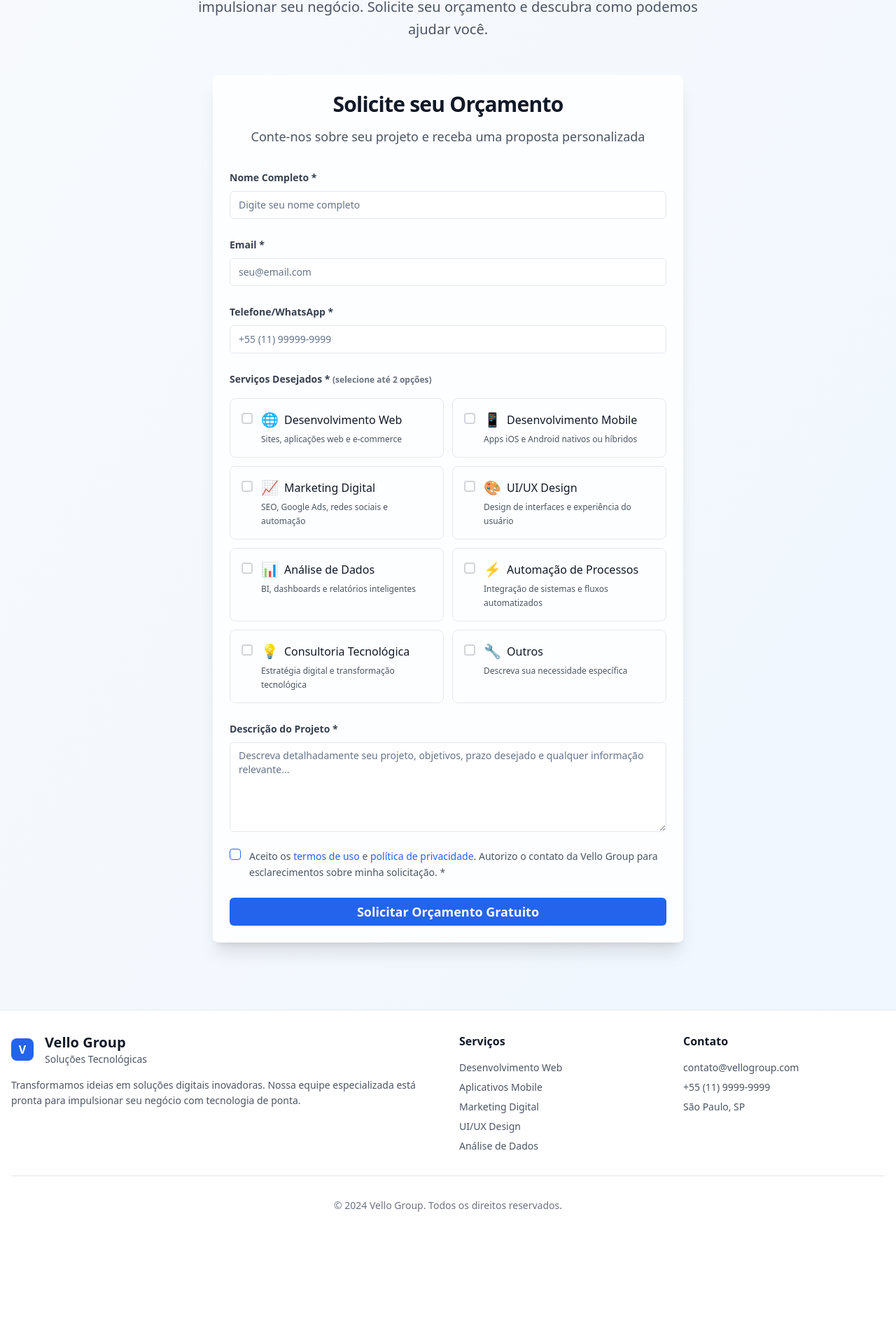
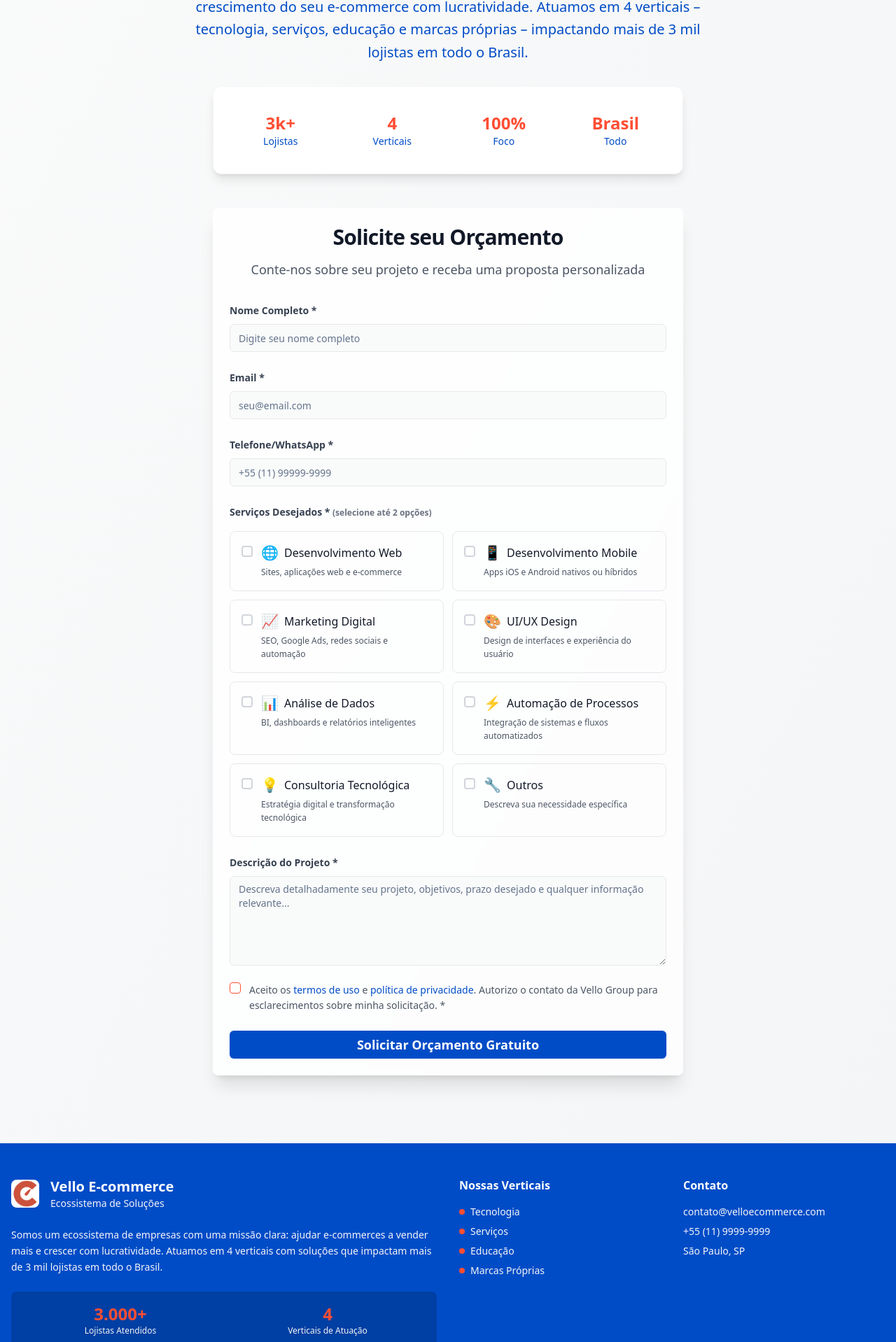
Before and after one commit to XxRuanOliveiraxX/vello-desafio-tecnico, a React (Vite) app: page / in a window 1280 px wide. Shown: the part 308-2226 px from the top of the page at 70% size. Before the commit the page ends 2073 px from the top, so only its background shows below. Built offline with nearby package versions, Linux system fonts and the light colour scheme.

Commit message:
feat: Style index page with Vello colors
Styled the index page with Vello's brand colors (#ff4e35, #003b8c, #f4f5f8, #000000) and replaced the existing logo with the provided one.

```diff
--- a/src/components/Footer.tsx
+++ b/src/components/Footer.tsx
@@ -1,48 +1,75 @@
 
 export const Footer = () => {
   return (
-    <footer className="bg-white border-t mt-16">
-      <div className="container mx-auto px-4 py-8">
+    <footer className="bg-vello-blue border-t mt-16">
+      <div className="container mx-auto px-4 py-12">
         <div className="grid grid-cols-1 md:grid-cols-4 gap-8">
           <div className="col-span-1 md:col-span-2">
-            <div className="flex items-center space-x-4 mb-4">
-              <div className="w-8 h-8 bg-vello-blue rounded-lg flex items-center justify-center">
-                <span className="text-white font-bold">V</span>
+            <div className="flex items-center space-x-4 mb-6">
+              <div className="w-10 h-10 rounded-lg flex items-center justify-center overflow-hidden bg-white">
+                <img
+                  src="/lovable-uploads/49e0e3b0-23ea-45fd-8b99-fd1b0c418e46.png"
+                  alt="Vello Logo"
+                  className="w-full h-full object-contain"
+                />
               </div>
               <div>
-                <h3 className="text-xl font-bold text-gray-900">Vello Group</h3>
-                <p className="text-sm text-gray-600">Soluções Tecnológicas</p>
+                <h3 className="text-xl font-bold text-white">Vello E-commerce</h3>
+                <p className="text-sm text-vello-gray">Ecossistema de Soluções</p>
               </div>
             </div>
-            <p className="text-gray-600 text-sm leading-relaxed">
-              Transformamos ideias em soluções digitais inovadoras.
-              Nossa equipe especializada está pronta para impulsionar seu negócio com tecnologia de ponta.
+            <p className="text-vello-gray text-sm leading-relaxed mb-6">
+              Somos um ecossistema de empresas com uma missão clara: ajudar e-commerces a vender mais e crescer com lucratividade.
+              Atuamos em 4 verticais com soluções que impactam mais de 3 mil lojistas em todo o Brasil.
             </p>
+            <div className="bg-vello-blue-dark rounded-lg p-4">
+              <div className="grid grid-cols-2 gap-4 text-center">
+                <div>
+                  <div className="text-2xl font-bold text-vello-orange">3.000+</div>
+                  <div className="text-xs text-vello-gray">Lojistas Atendidos</div>
+                </div>
+                <div>
+                  <div className="text-2xl font-bold text-vello-orange">4</div>
+                  <div className="text-xs text-vello-gray">Verticais de Atuação</div>
+                </div>
+              </div>
+            </div>
           </div>
 
           <div>
-            <h4 className="font-semibold text-gray-900 mb-4">Serviços</h4>
-            <ul className="space-y-2 text-sm text-gray-600">
-              <li>Desenvolvimento Web</li>
-              <li>Aplicativos Mobile</li>
-              <li>Marketing Digital</li>
-              <li>UI/UX Design</li>
-              <li>Análise de Dados</li>
+            <h4 className="font-semibold text-white mb-4">Nossas Verticais</h4>
+            <ul className="space-y-2 text-sm text-vello-gray">
+              <li className="flex items-center">
+                <span className="w-2 h-2 bg-vello-orange rounded-full mr-2"></span>
+                Tecnologia
+              </li>
+              <li className="flex items-center">
+                <span className="w-2 h-2 bg-vello-orange rounded-full mr-2"></span>
+                Serviços
+              </li>
+              <li className="flex items-center">
+                <span className="w-2 h-2 bg-vello-orange rounded-full mr-2"></span>
+                Educação
+              </li>
+              <li className="flex items-center">
+                <span className="w-2 h-2 bg-vello-orange rounded-full mr-2"></span>
+                Marcas Próprias
+              </li>
             </ul>
           </div>
 
           <div>
-            <h4 className="font-semibold text-gray-900 mb-4">Contato</h4>
-            <ul className="space-y-2 text-sm text-gray-600">
-              <li>contato@vellogroup.com</li>
+            <h4 className="font-semibold text-white mb-4">Contato</h4>
+            <ul className="space-y-2 text-sm text-vello-gray">
+              <li>contato@velloecommerce.com</li>
               <li>+55 (11) 9999-9999</li>
               <li>São Paulo, SP</li>
             </ul>
           </div>
         </div>
 
-        <div className="border-t mt-8 pt-8 text-center text-sm text-gray-500">
-          <p>&copy; 2024 Vello Group. Todos os direitos reservados.</p>
+        <div className="border-t border-vello-blue-dark mt-8 pt-8 text-center text-sm text-vello-gray">
+          <p>&copy; 2024 Vello E-commerce. Todos os direitos reservados.</p>
         </div>
       </div>
     </footer>
--- a/src/index.css
+++ b/src/index.css
@@ -1,3 +1,4 @@
+
 @tailwind base;
 @tailwind components;
 @tailwind utilities;
@@ -8,89 +9,82 @@ All colors MUST be HSL.
 
 @layer base {
   :root {
-    --background: 0 0% 100%;
-    --foreground: 222.2 84% 4.9%;
+    --background: 215 11% 98%;
+    --foreground: 0 0% 0%;
 
     --card: 0 0% 100%;
-    --card-foreground: 222.2 84% 4.9%;
+    --card-foreground: 0 0% 0%;
 
     --popover: 0 0% 100%;
-    --popover-foreground: 222.2 84% 4.9%;
+    --popover-foreground: 0 0% 0%;
 
-    --primary: 222.2 47.4% 11.2%;
-    --primary-foreground: 210 40% 98%;
+    --primary: 8 100% 60%;
+    --primary-foreground: 0 0% 100%;
 
-    --secondary: 210 40% 96.1%;
-    --secondary-foreground: 222.2 47.4% 11.2%;
+    --secondary: 215 11% 96%;
+    --secondary-foreground: 0 0% 0%;
 
-    --muted: 210 40% 96.1%;
-    --muted-foreground: 215.4 16.3% 46.9%;
+    --muted: 215 11% 96%;
+    --muted-foreground: 0 0% 40%;
 
-    --accent: 210 40% 96.1%;
-    --accent-foreground: 222.2 47.4% 11.2%;
+    --accent: 215 11% 96%;
+    --accent-foreground: 0 0% 0%;
 
     --destructive: 0 84.2% 60.2%;
-    --destructive-foreground: 210 40% 98%;
+    --destructive-foreground: 0 0% 100%;
 
-    --border: 214.3 31.8% 91.4%;
-    --input: 214.3 31.8% 91.4%;
-    --ring: 222.2 84% 4.9%;
+    --border: 215 11% 91%;
+    --input: 215 11% 91%;
+    --ring: 8 100% 60%;
 
     --radius: 0.5rem;
 
-    --sidebar-background: 0 0% 98%;
-
-    --sidebar-foreground: 240 5.3% 26.1%;
-
-    --sidebar-primary: 240 5.9% 10%;
-
-    --sidebar-primary-foreground: 0 0% 98%;
-
-    --sidebar-accent: 240 4.8% 95.9%;
-
-    --sidebar-accent-foreground: 240 5.9% 10%;
-
-    --sidebar-border: 220 13% 91%;
-
-    --sidebar-ring: 217.2 91.2% 59.8%;
+    --sidebar-background: 215 11% 98%;
+    --sidebar-foreground: 0 0% 20%;
+    --sidebar-primary: 8 100% 60%;
+    --sidebar-primary-foreground: 0 0% 100%;
+    --sidebar-accent: 215 11% 96%;
+    --sidebar-accent-foreground: 0 0% 0%;
+    --sidebar-border: 215 11% 91%;
+    --sidebar-ring: 8 100% 60%;
   }
 
   .dark {
-    --background: 222.2 84% 4.9%;
-    --foreground: 210 40% 98%;
+    --background: 0 0% 5%;
+    --foreground: 0 0% 95%;
 
-    --card: 222.2 84% 4.9%;
-    --card-foreground: 210 40% 98%;
+    --card: 0 0% 5%;
+    --card-foreground: 0 0% 95%;
 
-    --popover: 222.2 84% 4.9%;
-    --popover-foreground: 210 40% 98%;
+    --popover: 0 0% 5%;
+    --popover-foreground: 0 0% 95%;
 
-    --primary: 210 40% 98%;
-    --primary-foreground: 222.2 47.4% 11.2%;
+    --primary: 8 100% 60%;
+    --primary-foreground: 0 0% 100%;
 
-    --secondary: 217.2 32.6% 17.5%;
-    --secondary-foreground: 210 40% 98%;
+    --secondary: 0 0% 10%;
+    --secondary-foreground: 0 0% 95%;
 
-    --muted: 217.2 32.6% 17.5%;
-    --muted-foreground: 215 20.2% 65.1%;
+    --muted: 0 0% 10%;
+    --muted-foreground: 0 0% 65%;
 
-    --accent: 217.2 32.6% 17.5%;
-    --accent-foreground: 210 40% 98%;
+    --accent: 0 0% 10%;
+    --accent-foreground: 0 0% 95%;
 
     --destructive: 0 62.8% 30.6%;
-    --destructive-foreground: 210 40% 98%;
+    --destructive-foreground: 0 0% 95%;
 
-    --border: 217.2 32.6% 17.5%;
-    --input: 217.2 32.6% 17.5%;
-    --ring: 212.7 26.8% 83.9%;
-    --sidebar-background: 240 5.9% 10%;
-    --sidebar-foreground: 240 4.8% 95.9%;
-    --sidebar-primary: 224.3 76.3% 48%;
+    --border: 0 0% 15%;
+    --input: 0 0% 15%;
+    --ring: 8 100% 60%;
+    --sidebar-background: 0 0% 5%;
+    --sidebar-foreground: 0 0% 85%;
+    --sidebar-primary: 8 100% 60%;
     --sidebar-primary-foreground: 0 0% 100%;
-    --sidebar-accent: 240 3.7% 15.9%;
-    --sidebar-accent-foreground: 240 4.8% 95.9%;
-    --sidebar-border: 240 3.7% 15.9%;
-    --sidebar-ring: 217.2 91.2% 59.8%;
+    --sidebar-accent: 0 0% 10%;
+    --sidebar-accent-foreground: 0 0% 95%;
+    --sidebar-border: 0 0% 15%;
+    --sidebar-ring: 8 100% 60%;
   }
 }
 
--- a/src/pages/Index.tsx
+++ b/src/pages/Index.tsx
@@ -11,21 +11,41 @@ const Index = () => {
   console.log('Index page rendered, current view:', currentView);
 
   return (
-    <div className="min-h-screen bg-gradient-to-br from-slate-50 to-blue-50">
+    <div className="min-h-screen bg-gradient-to-br from-vello-gray-light to-vello-gray">
       <Header currentView={currentView} setCurrentView={setCurrentView} />
 
       <main className="container mx-auto px-4 py-8">
         {currentView === 'public' ? (
           <div className="max-w-4xl mx-auto">
             <div className="text-center mb-12 animate-fade-in">
-              <h1 className="text-4xl md:text-6xl font-bold text-gray-900 mb-6">
-                Transforme sua visão em
-                <span className="text-vello-blue block mt-2">realidade digital</span>
+              <h1 className="text-4xl md:text-6xl font-bold text-vello-black mb-6">
+                Ajudamos e-commerces a
+                <span className="text-vello-orange block mt-2">vender mais e crescer</span>
               </h1>
-              <p className="text-xl text-gray-600 max-w-3xl mx-auto leading-relaxed">
-                Na Vello Group, desenvolvemos soluções tecnológicas personalizadas para impulsionar seu negócio.
-                Solicite seu orçamento e descubra como podemos ajudar você.
+              <p className="text-xl text-vello-blue max-w-3xl mx-auto leading-relaxed mb-8">
+                Somos um ecossistema de empresas com uma missão clara: impulsionar o crescimento do seu e-commerce com lucratividade.
+                Atuamos em 4 verticais – tecnologia, serviços, educação e marcas próprias – impactando mais de 3 mil lojistas em todo o Brasil.
               </p>
+              <div className="bg-white rounded-xl p-6 shadow-lg border border-vello-gray max-w-2xl mx-auto">
+                <div className="grid grid-cols-2 md:grid-cols-4 gap-4 text-center">
+                  <div className="p-3">
+                    <div className="text-2xl font-bold text-vello-orange">3k+</div>
+                    <div className="text-sm text-vello-blue">Lojistas</div>
+                  </div>
+                  <div className="p-3">
+                    <div className="text-2xl font-bold text-vello-orange">4</div>
+                    <div className="text-sm text-vello-blue">Verticais</div>
+                  </div>
+                  <div className="p-3">
+                    <div className="text-2xl font-bold text-vello-orange">100%</div>
+                    <div className="text-sm text-vello-blue">Foco</div>
+                  </div>
+                  <div className="p-3">
+                    <div className="text-2xl font-bold text-vello-orange">Brasil</div>
+                    <div className="text-sm text-vello-blue">Todo</div>
+                  </div>
+                </div>
+              </div>
             </div>
             <BudgetForm />
           </div>
--- a/tailwind.config.ts
+++ b/tailwind.config.ts
@@ -26,13 +26,13 @@ export default {
 				background: 'hsl(var(--background))',
 				foreground: 'hsl(var(--foreground))',
 				primary: {
-					DEFAULT: 'hsl(221 83% 53%)',
-					foreground: 'hsl(210 40% 98%)',
-					50: 'hsl(221 100% 97%)',
-					100: 'hsl(221 100% 94%)',
-					500: 'hsl(221 83% 53%)',
-					600: 'hsl(221 83% 45%)',
-					700: 'hsl(221 83% 38%)',
+					DEFAULT: 'hsl(8 100% 60%)', // #ff4e35
+					foreground: 'hsl(0 0% 100%)',
+					50: 'hsl(8 100% 97%)',
+					100: 'hsl(8 100% 94%)',
+					500: 'hsl(8 100% 60%)',
+					600: 'hsl(8 100% 52%)',
+					700: 'hsl(8 100% 45%)',
 				},
 				secondary: {
 					DEFAULT: 'hsl(210 40% 96.1%)',
@@ -69,10 +69,13 @@ export default {
 					ring: 'hsl(var(--sidebar-ring))'
 				},
 				vello: {
-					blue: 'hsl(221 83% 53%)',
-					'blue-dark': 'hsl(221 83% 38%)',
-					gray: 'hsl(220 9% 46%)',
-					'gray-light': 'hsl(220 13% 91%)',
+					orange: 'hsl(8 100% 60%)', // #ff4e35
+					'orange-dark': 'hsl(8 100% 45%)',
+					blue: 'hsl(217 100% 39%)', // #003b8c
+					'blue-dark': 'hsl(217 100% 32%)',
+					gray: 'hsl(215 11% 96%)', // #f4f5f8
+					'gray-light': 'hsl(215 11% 98%)',
+					black: 'hsl(0 0% 0%)', // #000000
 				}
 			},
 			borderRadius: {
```
Also changed, not shown: src/components/Header.tsx (+11 -7 lines), public/lovable-uploads/49e0e3b0-23ea-45fd-8b99-fd1b0c418e46.png (added).
